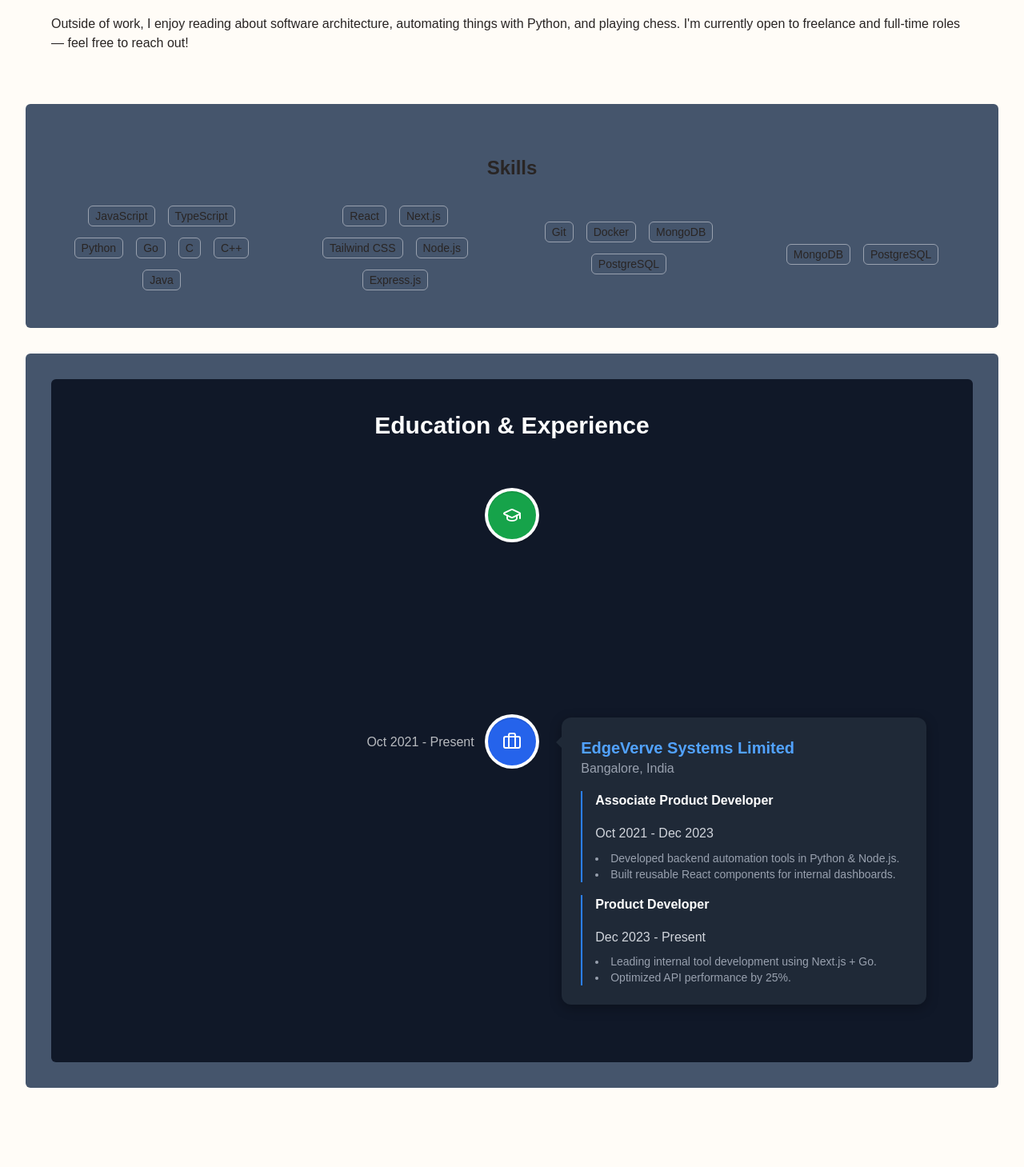
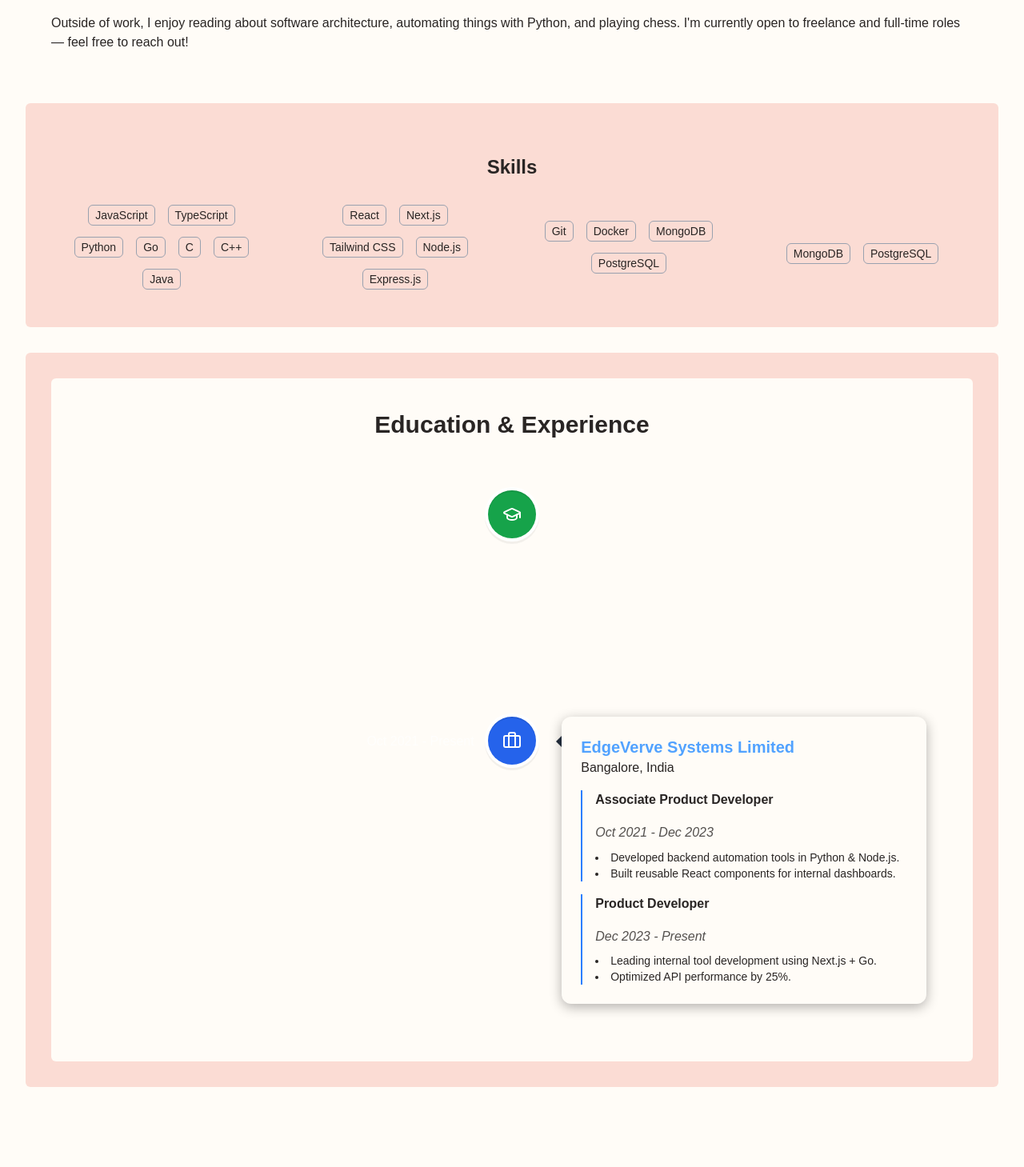
Before and after one commit to Likith123/myPortfolio, a Next.js app: page /about in a window 1280 px wide. Shown: the part 1288-2747 px from the top of the page at 80% size. Built offline with nearby package versions, Linux system fonts and the light colour scheme.

Commit message:
Updated colors

```diff
--- a/src/app/about/page.tsx
+++ b/src/app/about/page.tsx
@@ -18,7 +18,7 @@ function About({ ref }: { ref: React.RefObject<HTMLElement | null> }) {
       <h1 className="text-3xl font-bold text-center mt-8">About Me</h1>
       {/* About Myself */}
       <MotionDiv className="p-8 rounded-md">
-        <div className="font-medium text-lg italic text-slate-300 pb-4">
+        <div className="font-medium text-lg italic text-foreground/70 pb-4">
           **I didn&apos;t grow up dreaming of becoming a developer — but once I
           started, I never looked back.**
         </div>
@@ -58,7 +58,7 @@ function About({ ref }: { ref: React.RefObject<HTMLElement | null> }) {
       </MotionDiv>
 
       {/* Skills */}
-      <MotionDiv className="bg-slate-600 p-8 rounded-md">
+      <MotionDiv className="bg-primary/20 p-8 rounded-md">
         <h2 className="text-2xl font-bold text-center py-8">Skills</h2>
         <div className="flex flex-col justify-around items-center space-y-4 md:flex-row md:space-x-4">
           {/* Languages */}
@@ -77,7 +77,7 @@ function About({ ref }: { ref: React.RefObject<HTMLElement | null> }) {
       </MotionDiv>
 
       {/* Experience */}
-      <div className="bg-slate-600 p-8 rounded-md">
+      <div className="bg-primary/20 p-8 rounded-md">
         <ExperienceTimeline />
       </div>
     </section>
--- a/src/app/contactMe/page.tsx
+++ b/src/app/contactMe/page.tsx
@@ -19,7 +19,7 @@ function Input({ name, label, placeholder, type = "text" }: InputProps) {
         id={name}
         name={name}
         type={type}
-        className="border-2 border-slate-300 rounded-md p-2"
+        className="border border-foreground/80 rounded-md p-2"
         placeholder={placeholder}
         required
       />
@@ -39,7 +39,7 @@ function ContactMe({ ref }: { ref: React.RefObject<HTMLElement | null> }) {
         <MotionDiv className="flex flex-1 flex-col items-center justify-center space-y-16 w-1/2 h-[100vh]">
           <div className="w-3/5 p-8 rounded-md">
             <h2 className="text-2xl font-semibold mb-4">Let&apos;s Connect</h2>
-            <p className="text-blue-100 font-semibold text-xl">
+            <p className="text-foreground/80 font-semibold text-xl">
               Got a project idea, a question, or just want to say hello?
               I&apos;m open to collaborations, freelance opportunities, or even
               a friendly chat.
@@ -62,7 +62,7 @@ function ContactMe({ ref }: { ref: React.RefObject<HTMLElement | null> }) {
           {/* <!-- Vertical line --> */}
           <div className="w-px h-full bg-gray-300"></div>
           {/* <!-- OR text in the middle --> */}
-          <span className="absolute px-2 text-lg font-semibold bg-[#0a0a0a] p-2">
+          <span className="absolute px-2 text-lg font-semibold bg-bgcolor p-2">
             OR
           </span>
         </div>
@@ -86,7 +86,7 @@ function ContactMe({ ref }: { ref: React.RefObject<HTMLElement | null> }) {
                   rows={4}
                   cols={4}
                   maxLength={300}
-                  className="border-2 border-slate-300 rounded-md p-2"
+                  className="border border-foreground/80 rounded-md p-2"
                   placeholder="I feel that you are the right person for my project because..."
                   required
                 />
@@ -94,7 +94,7 @@ function ContactMe({ ref }: { ref: React.RefObject<HTMLElement | null> }) {
               <div className="flex justify-center">
                 <button
                   type="submit"
-                  className="mt-12 w-2/3 px-4 py-2 text-center border-2 border-slate-300 bg-slate-500 rounded-lg hover:bg-slate-700"
+                  className="mt-12 w-2/3 px-4 py-2 text-center border border-primary/80 bg-primary/90 rounded-lg hover:bg-primary/80 text-bgcolor font-semibold"
                 >
                   Submit
                 </button>
--- a/src/components/Navbar.tsx
+++ b/src/components/Navbar.tsx
@@ -6,7 +6,7 @@ function Navbar() {
   return (
     <header className="sticky top-0 z-10 bg-bgcolor/20 shadow-md blur-backdrop-filter backdrop-filter backdrop-blur-lg">
       <nav className="">
-        <div className="flex items-center justify-between px-16 py-4 border border-white/20">
+        <div className="flex items-center justify-between px-16 py-4 border-b border-white/20">
           <div className="text-primary text-2xl font-bold">
             <Link href="/">Portfolio</Link>
           </div>
--- a/src/components/ui/Timeline.tsx
+++ b/src/components/ui/Timeline.tsx
@@ -36,7 +36,7 @@ function VerticalTimelineElementComponent({
       icon={Icon}
       iconStyle={{ background: `${iconFillColor}`, color: "#fff" }}
       contentStyle={{
-        background: "#1f2937",
+        background: "rgba(var(--bgcolor), 0.8)",
         color: "#fff",
         boxShadow: "0 4px 15px rgba(0,0,0,0.3)",
         borderRadius: "12px",
@@ -45,16 +45,16 @@ function VerticalTimelineElementComponent({
       date={date}
     >
       <h3 className={`text-xl font-semibold ${titleColor}`}>{title}</h3>
-      <h4 className="text-gray-400">{subtitle}</h4>
+      <h4 className="text-foreground">{subtitle}</h4>
       {description ? (
         <p className="mt-2 text-gray-300 text-sm">{description}</p>
       ) : null}
       {roles
         ? roles.map((roleItem, index) => (
             <div key={index} className="mt-4 border-l-2 border-blue-500 pl-4">
-              <h5 className="font-semibold text-white">{roleItem.role}</h5>
-              <p className="text-sm text-gray-300">{roleItem.duration}</p>
-              <ul className="list-disc list-inside text-gray-400 mt-2 text-sm">
+              <h5 className="font-semibold text-foreground">{roleItem.role}</h5>
+              <p className="text-sm text-foreground/80 italic">{roleItem.duration}</p>
+              <ul className="list-disc list-inside text-foreground mt-2 text-sm">
                 {roleItem.responsibilities.map((responsibility, rIndex) => (
                   <li key={rIndex}>{responsibility}</li>
                 ))}
@@ -68,11 +68,11 @@ function VerticalTimelineElementComponent({
 
 export default function ExperienceTimeline() {
   return (
-    <div className="bg-gray-900 py-10 rounded-md">
-      <h2 className="text-3xl text-center font-bold mb-8 text-white">
+    <div className="bg-bgcolor py-10 rounded-md">
+      <h2 className="text-3xl text-center font-bold mb-8 text-foreground">
         Education &amp; Experience
       </h2>
-      <VerticalTimeline>
+      <VerticalTimeline lineColor="rgb(var(--foreground))">
         {experiences.map((exp, index) => (
           <VerticalTimelineElementComponent
             key={index}
```
